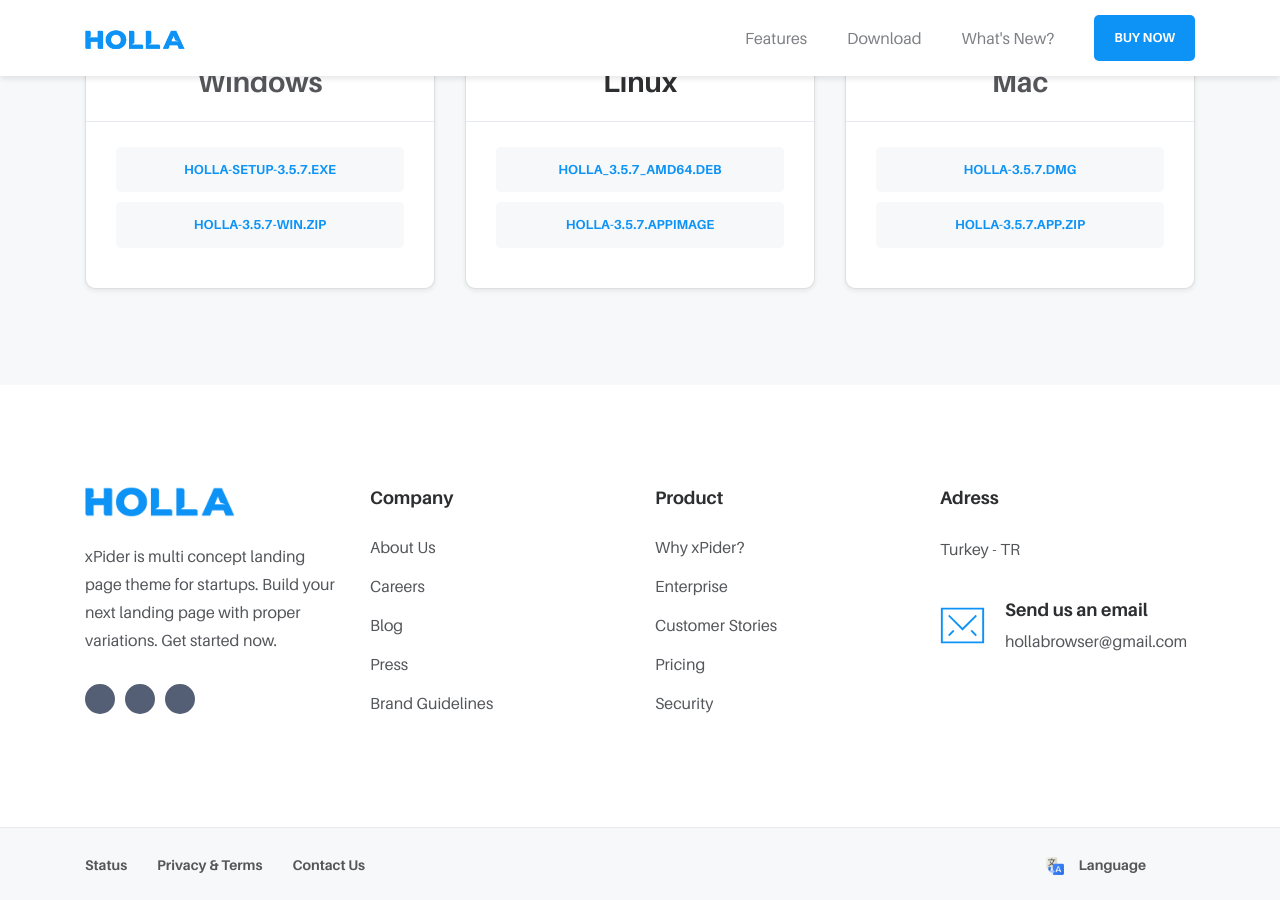
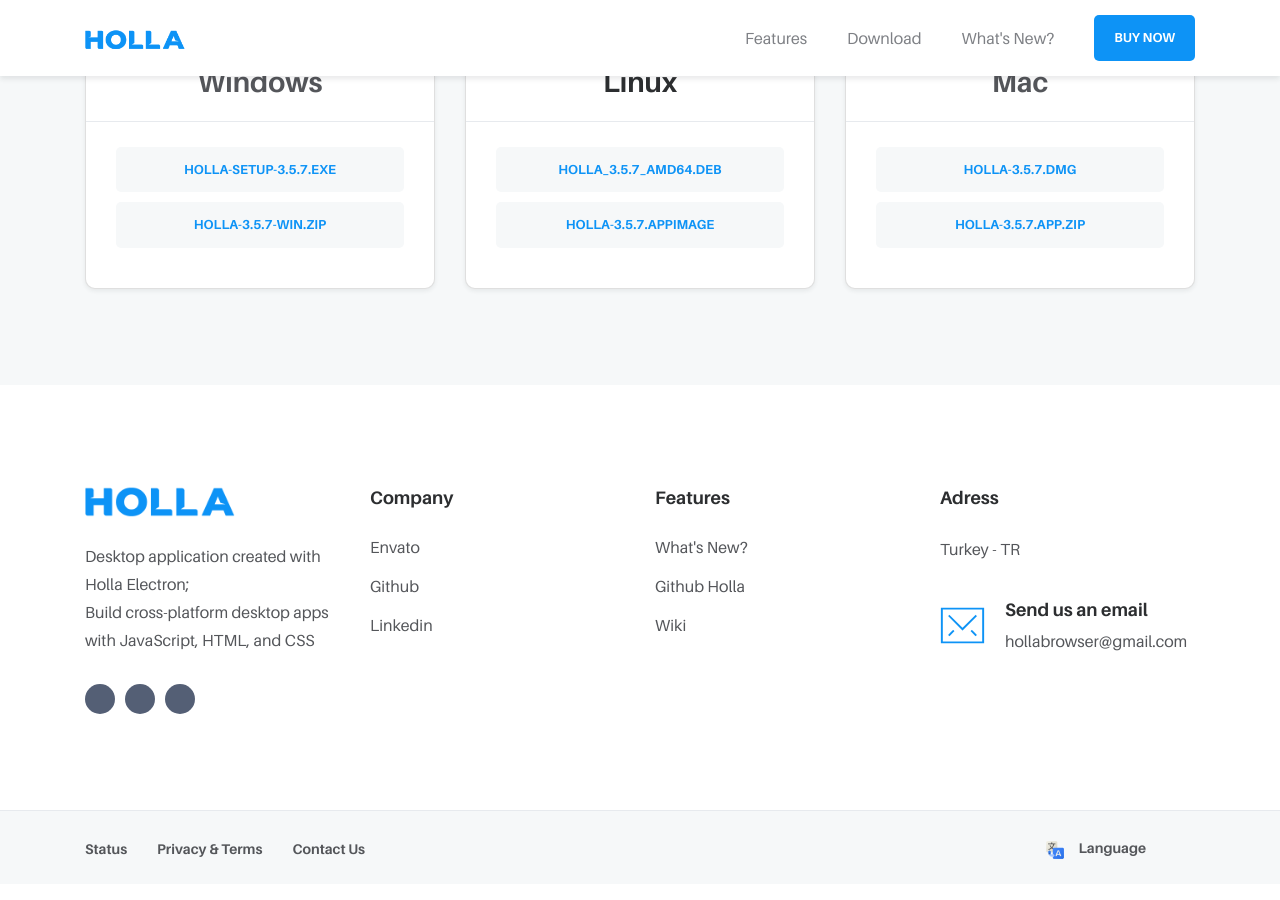
Before and after one commit to meforce/holla, a Jekyll site: the page built from docs/index.html, in a window 1280 px wide and 900 px high, scrolled down 4335 px. Built offline with Jekyll 4.4.1, drawn with Linux system fonts in a browser that asks for light colours; some web fonts are replaced.

Commit message:
Update footer.html

```diff
--- a/docs/_includes/footer.html
+++ b/docs/_includes/footer.html
@@ -7,44 +7,40 @@
 <span class="mb-20">
 <a href="#"><img style="max-width: 150px;" src="https://meforce.github.io/holla/img/holla-text.png" alt="Holla Browser"></a>
 </span>
-<p>xPider is multi concept landing page theme for startups. Build your next landing page with proper variations. Get started now.</p>
+<p><i18n>Desktop application created with Holla Electron;<br>Build cross-platform desktop apps with JavaScript, HTML, and CSS</i18n></p>
 <ul class="social-lists d-flex mb-0 mt-30">
-<li><a href="#"><i class="fa fa-facebook"></i></a></li>
-<li><a href="#"><i class="fa fa-twitter"></i></a></li>
-<li><a href="#"><i class="fa fa-dribbble"></i></a></li>
+<li><a target="_blank" href="https://www.instagram.com/mertcetin.real/"><i class="fa fa-instagram"></i></a></li>
+<li><a target="_blank" href="https://www.instagram.com/hollabrowser/"><i class="fa fa-instagram"></i></a></li>
+<li><a target="_blank" href="https://www.instagram.com/meforce.technology/"><i class="fa fa-instagram"></i></a></li>
 </ul>
 <!-- end of social list -->
 
 </div>
 <div class="col-6 col-sm-4 col-lg-3 mb-20 mb-sm-0">
 <div class="footer-widget">
-<h6 class="mb-20">Company</h6>
+<h6 class="mb-20"><i18n>Company</i18n></h6>
 <ul>
-<li><a href="#">About Us</a></li>
-<li><a href="#">Careers</a></li>
-<li><a href="#">Blog</a></li>
-<li><a href="#">Press</a></li>
-<li><a href="#">Brand Guidelines</a></li>
+<li><a target="_blank" href="https://codecanyon.net/user/mert_cetin">Envato</a></li>
+<li><a target="_blank" href="https://github.com/meforce">Github</a></li>
+<li><a target="_blank" href="https://www.linkedin.com/in/mert-cetin-kurumsal/">Linkedin</a></li>
 </ul>
 </div>
 </div>
 <!-- end of col -->
 <div class="col-6 col-sm-4 col-lg-3 mb-20 mb-sm-0">
 <div class="footer-widget">
-<h6 class="mb-20">Product</h6>
+<h6 class="mb-20"><i18n>Features</i18n></h6>
 <ul>
-<li><a href="#">Why xPider?</a></li>
-<li><a href="#">Enterprise</a></li>
-<li><a href="#">Customer Stories</a></li>
-<li><a href="#">Pricing</a></li>
-<li><a href="#">Security</a></li>
+<li><a href="https://meforce.github.io/holla/whats-new"><i18n>What's New?</i18n></a></li>
+<li><a target="_blank" href="https://github.com/meforce/holla">Github Holla</a></li>
+<li><a target="_blank" href="https://github.com/meforce/holla/wiki">Wiki</a></li>
 </ul>
 </div>
 </div>
 <!-- end of col -->
 <div class="col-6 col-sm-4 col-lg-3 mb-20 mb-sm-0">
 <div class="footer-widget">
-<h6 class="mb-20">Adress</h6>
+<h6 class="mb-20"><i18n>Adress</i18n></h6>
 <p class="">Turkey - TR</p>
 
 <div class="mt-30 d-flex align-items-start flex-column flex-md-row">
@@ -52,7 +48,7 @@
 <span class="color-primary mr-20 mt-10 mb-10 mb-md-0"><i class="icon icon-email"></i></span>
 
 <div>
-<h6>Send us an email</h6>
+<h6><i18n>Send us an email</i18n></h6>
 <a href="mailto:hollabrowser@gmail.com">
 <p>hollabrowser@gmail.com</p>
 </a>
```
